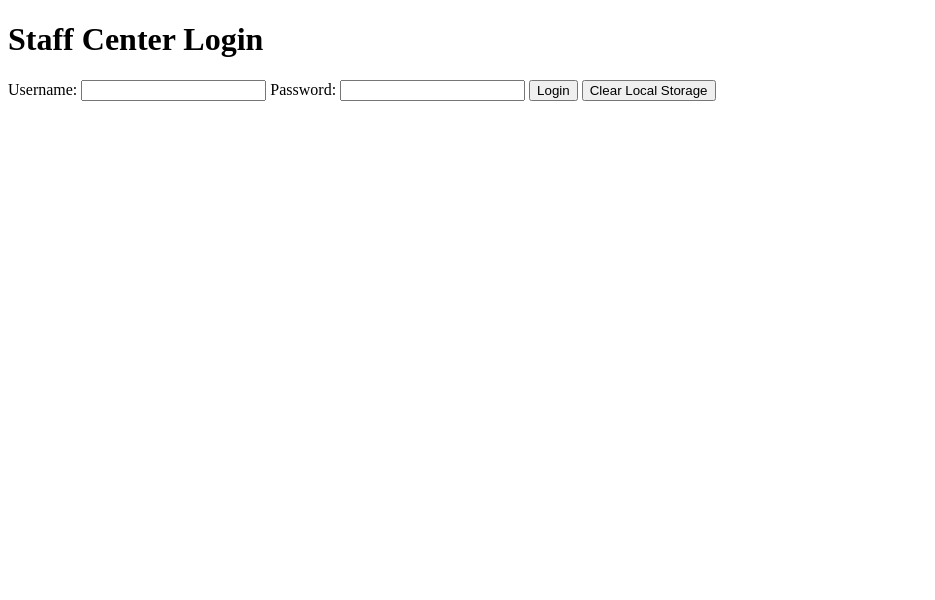
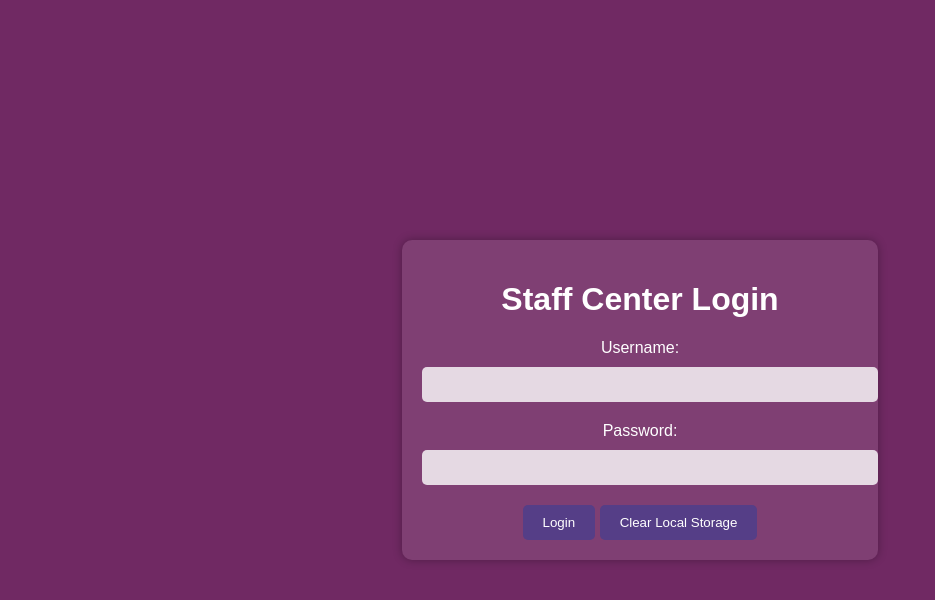
Before and after one commit to StacikM/staffctksystem, a plain HTML site: page index.html in a window 1280 px wide. Shown: the whole page, without its empty margins (0-935 px from the left). Drawn offline with Linux system fonts and the light colour scheme.

Commit message:
Update index.html

```diff
--- a/index.html
+++ b/index.html
@@ -5,13 +5,58 @@
     <meta name="viewport" content="width=device-width, initial-scale=1.0">
     <title>Staff Center Login</title>
     <style>
-        /* Your CSS styles here */
+        body {
+            font-family: Arial, sans-serif;
+            background-color: #702963; /* Dark purple background */
+            color: white; /* White text */
+            margin: 0;
+            padding: 0;
+            display: flex;
+            justify-content: center; /* Center align the form horizontally */
+            align-items: center; /* Center align the form vertically */
+            height: 100vh; /* Full viewport height */
+        }
+
+        form {
+            background-color: rgba(255, 255, 255, 0.1); /* Semi-transparent white form */
+            padding: 20px;
+            border-radius: 10px;
+            box-shadow: 0 0 10px rgba(0, 0, 0, 0.3); /* Shadow effect */
+            text-align: center; /* Center align form content */
+        }
+
+        label {
+            display: block; /* Display labels as blocks */
+            margin-bottom: 10px;
+        }
+
+        input[type="text"],
+        input[type="password"] {
+            width: 100%; /* Full width text input */
+            padding: 10px;
+            margin-bottom: 20px;
+            border: none;
+            border-radius: 5px;
+            background-color: rgba(255, 255, 255, 0.8); /* Semi-transparent white input */
+        }
+
+        button {
+            background-color: #553e87; /* Dark purple button */
+            color: white;
+            border: none;
+            padding: 10px 20px;
+            border-radius: 5px;
+            cursor: pointer;
+        }
+
+        button:hover {
+            background-color: #4b346f; /* Darker purple on hover */
+        }
     </style>
 </head>
 <body>
-    <!-- Your HTML content here -->
-    <h1>Staff Center Login</h1>
     <form id="loginForm">
+        <h1>Staff Center Login</h1>
         <label for="username">Username:</label>
         <input type="text" id="username" name="username" required>
 
```
